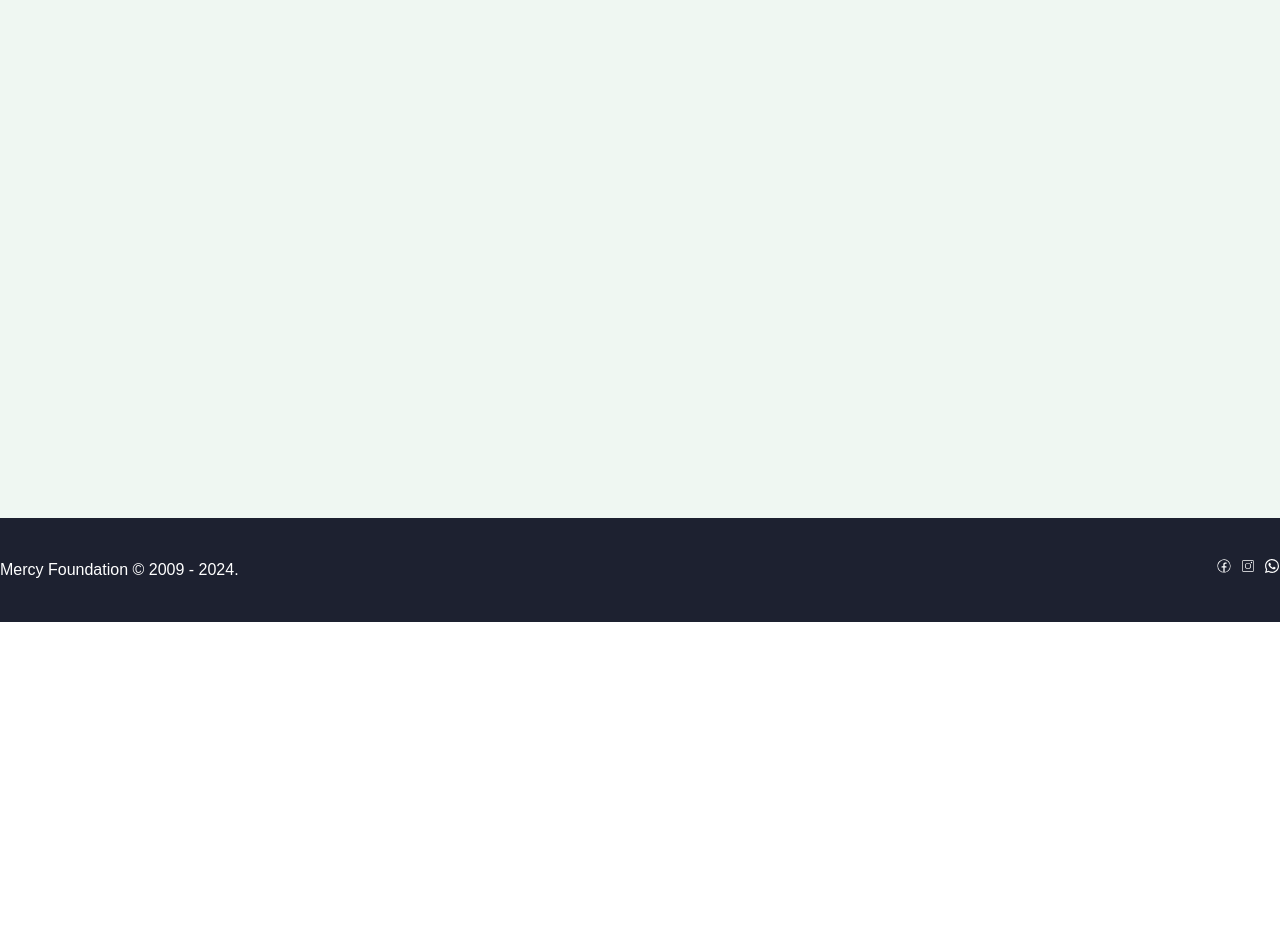
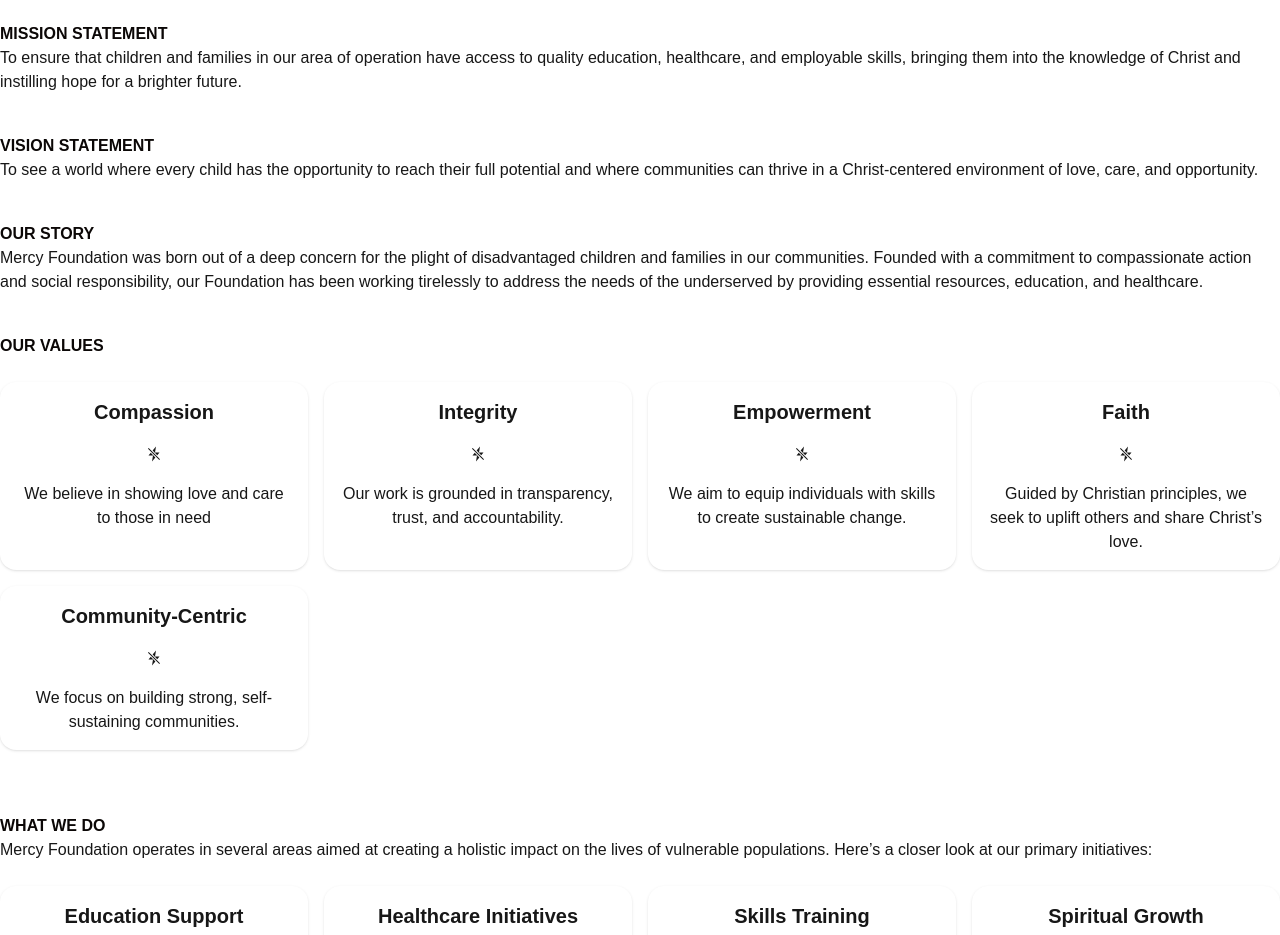
Before and after one commit to uniquetheo/mercyfoundation, a Next.js app: page /about in a window 1280 px wide. Shown: the part 282-1217 px from the top of the page. Before the commit the page ends 904 px from the top, so only its background shows below. Built offline with nearby package versions, Linux system fonts and the light colour scheme.

Commit message:
feat: About us page content

```diff
--- a/app/about/page.jsx
+++ b/app/about/page.jsx
@@ -1,10 +1,105 @@
+import BannerCTASection from "@/components/BannerCTA";
+import Section from "@/components/ui/Section";
+import SectionTitle from "@/components/ui/SectionTitle";
+import {
+  activities,
+  getInvolved,
+  meetOurTeam,
+  mission,
+  ourImpact,
+  ourStory,
+  ourValues,
+  values,
+  vision,
+  whatWeDo,
+} from "@/data/dummy";
 import React from "react";
 
 const AboutPage = () => {
   return (
-    <section className="w-full min-h-[calc(100vh-80px)] bg-light-1">
-      <div className="container mx-auto px-4 sm:px-0">
-        <h1 className="page-header">Volunteer Page</h1>
+    <section className="w-full min-h-[calc(100vh-80px)] ">
+      <div className="page-header w-full  bg-light-1">
+        <h2 className="text-center text-3xl text-balance font-extrabold py-8">
+          About Us
+        </h2>
+      </div>
+      <div className="container mx-auto px-4 sm:px-0 py-8 bg-white">
+        <div className="content">
+          <div className="intro">
+            <span>Making a Difference in the Lives of Those in Need</span>
+            <p>
+              &quot;At Mercy Foundation, we are driven by a mission to uplift
+              underprivileged communities through access to quality education,
+              healthcare, and skills training. Our ultimate goal is to empower
+              individuals and foster sustainable change while sharing the love
+              of Christ.&quot;
+            </p>
+          </div>
+          <div className="mission-vision">
+            <Section
+              title={mission[0].title}
+              description={mission[0].description}
+            />
+            <Section
+              title={vision[0].title}
+              description={vision[0].description}
+            />
+          </div>
+          <Section
+            title={ourStory[0].title}
+            description={ourStory[0].description}
+          />
+
+          {/* <div className="our-values">
+            <SectionTitle>Our Values</SectionTitle>
+            {values.map((value, index) => (
+              <div key={index}>
+                <h3>{value.title}</h3>
+                <span>{value.description}</span>
+              </div>
+            ))}
+          </div> */}
+          {/* <section className="what-we-do">
+            <h2>What We Do</h2>
+            <p>
+              Mercy Foundation operates in several areas aimed at creating a
+              holistic impact on the lives of vulnerable populations.
+              Here&quot;s a closer look at our primary initiatives:
+            </p>
+            <div>
+              {activities.map((item, index) => (
+                <div key={index}>
+                  <h3>{item.title}</h3>
+                  <span>{item.description}</span>
+                </div>
+              ))}
+            </div>
+          </section> */}
+          <Section
+            title={ourValues[0].title}
+            cardSource={ourValues[1].values}
+          />
+          <Section
+            title={whatWeDo[0].title}
+            description={whatWeDo[0].description}
+            cardSource={whatWeDo[1].activities}
+          />
+          <Section
+            title={ourImpact[0].title}
+            description={ourImpact[0].description}
+          />
+
+          <Section
+            title={meetOurTeam[0].title}
+            description={meetOurTeam[0].description}
+          />
+          <Section
+            title={getInvolved.title}
+            description={getInvolved.description}
+          />
+
+          <BannerCTASection />
+        </div>
       </div>
     </section>
   );
--- a/app/globals.css
+++ b/app/globals.css
@@ -31,3 +31,20 @@ body {
   text-transform: uppercase;
   font-weight: 700;
 }
+
+.card-container {
+  display: grid;
+  grid-template-columns: 1fr;
+  gap: 16px;
+
+  @media (min-width: 470px) {
+    grid-template-columns: repeat(2, minmax(0, 1fr));
+  }
+
+  @media (min-width: 640px) {
+    grid-template-columns: repeat(3, minmax(0, 1fr));
+  }
+  @media (min-width: 1024px) {
+    grid-template-columns: repeat(4, minmax(0, 1fr));
+  }
+}
--- a/app/programs/page.jsx
+++ b/app/programs/page.jsx
@@ -2,10 +2,13 @@ import React from "react";
 
 const ProgramsPage = () => {
   return (
-    <section className="w-full min-h-[calc(100vh-80px)] bg-light-1">
-      <div className="container mx-auto px-4 sm:px-0">
-        <h1 className="page-header">Programs Page</h1>
+    <section className="w-full min-h-[calc(100vh-80px)] ">
+      <div className="page-header w-full  bg-light-1">
+        <h2 className="text-center text-3xl text-balance font-extrabold py-8">
+          Programmes
+        </h2>
       </div>
+      <div className="container mx-auto px-4 sm:px-0 bg-white">content</div>
     </section>
   );
 };
--- a/components/BannerCTA.jsx
+++ b/components/BannerCTA.jsx
@@ -18,8 +18,8 @@ const BannerCTASection = () => {
               difference.
             </p>
             <div className="flex gap-8">
-              <button className="btn btn-primary">Join as a Volunteer</button>
-              <button className="btn btn-secondary">Donate</button>
+              <button className="btn btn-primary">Join as Today</button>
+              <button className="btn btn-secondary">Make an Impact</button>
             </div>
           </div>
         </div>
--- a/components/StatsSection.jsx
+++ b/components/StatsSection.jsx
@@ -4,7 +4,7 @@ const StatsSection = () => {
   return (
     <section className="bg-dark-slate">
       <div className="container mx-auto px-4 md:px-0 py-10">
-        <div className="flex w-full justify-between">
+        <div className="flex w-full max-w-[600px] mx-auto justify-between">
           <div className="item w-[150px] flex flex-col gap-3 items-center bg-white p-4 rounded-2xl">
             <span className="text-3xl font-extrabold text-blue-800">8</span>
             <h3 className="font-bold">Volunteers</h3>
--- /dev/null
+++ b/components/ui/Section.jsx
@@ -0,0 +1,31 @@
+import { IoFlashOffSharp } from "react-icons/io5";
+import SectionTitle from "./SectionTitle";
+import { Hospital } from "lucide";
+
+const Section = ({ title, description, cardSource }) => {
+  // console.log("source:::", cardSource);
+  return (
+    <section className="py-5">
+      <SectionTitle>{title}</SectionTitle>
+      <p>{description}</p>
+      {cardSource && (
+        <div className="card-container py-6">
+          {cardSource.map((item, index) => (
+            <div
+              key={index}
+              className="bg-white p-4 text-center shadow rounded-2xl w-full min-w-[150px]"
+            >
+              <h4 className="text-balance text-xl font-bold">{item.title}</h4>
+              <div className="w-full flex items-center justify-center py-5">
+                <IoFlashOffSharp />
+              </div>
+              <span>{item.description}</span>
+            </div>
+          ))}
+        </div>
+      )}
+    </section>
+  );
+};
+
+export default Section;
--- /dev/null
+++ b/components/ui/SectionTitle.jsx
@@ -0,0 +1,7 @@
+import React, { Children } from "react";
+
+const SectionTitle = ({ children }) => {
+  return <span className="section-header">{children}</span>;
+};
+
+export default SectionTitle;
--- a/data/dummy.js
+++ b/data/dummy.js
@@ -68,3 +68,113 @@ export const projects = [
     imageUrl: "/images/children-with-bread.jpg",
   },
 ];
+
+export const mission = [
+  {
+    title: "Mission Statement",
+    description:
+      "To ensure that children and families in our area of operation have access to quality education, healthcare, and employable skills, bringing them into the knowledge of Christ and instilling hope for a brighter future.",
+  },
+];
+
+export const vision = [
+  {
+    title: "Vision Statement",
+    description:
+      "To see a world where every child has the opportunity to reach their full potential and where communities can thrive in a Christ-centered environment of love, care, and opportunity.",
+  },
+];
+
+export const ourStory = [
+  {
+    title: "Our Story",
+    description:
+      "Mercy Foundation was born out of a deep concern for the plight of disadvantaged children and families in our communities. Founded with a commitment to compassionate action and social responsibility, our Foundation has been working tirelessly to address the needs of the underserved by providing essential resources, education, and healthcare.",
+  },
+];
+
+export const ourImpact = [
+  {
+    title: "Our Impact",
+    description:
+      "A picture is worth a thousand words, and so is a story. Over the years, Mercy Foundation has touched countless lives, from helping children stay in school to empowering families with vital resources. Here’s what we’ve accomplished so far and how your support continues to make a difference.",
+  },
+];
+
+export const getInvolved = [
+  {
+    title: "Get Involved",
+    description:
+      "Together, we can make an even greater impact. Whether you’re looking to volunteer, partner, or donate, there are many ways to join our mission. Learn more about how you can get involved and be a part of the change.",
+  },
+];
+
+export const meetOurTeam = [
+  {
+    title: "Meet Our Team",
+    description:
+      "Meet the dedicated individuals behind Mercy Foundation who work tirelessly to drive our mission forward. Our team is passionate about making a lasting difference and committed to each and every child, family, and community we serve.",
+  },
+];
+
+export const values = [
+  {
+    title: "Compassion",
+    description: "We believe in showing love and care to those in need",
+  },
+  {
+    title: "Integrity",
+    description:
+      "Our work is grounded in transparency, trust, and accountability.",
+  },
+  {
+    title: "Empowerment",
+    description:
+      "We aim to equip individuals with skills to create sustainable change.",
+  },
+  {
+    title: "Faith",
+    description:
+      "Guided by Christian principles, we seek to uplift others and share Christ’s love.",
+  },
+  {
+    title: "Community-Centric",
+    description: "We focus on building strong, self-sustaining communities.",
+  },
+];
+
+export const activities = [
+  {
+    title: "Education Support",
+    description:
+      "Providing scholarships, supplies, and mentorship programs for underprivileged children.",
+  },
+  {
+    title: "Healthcare Initiatives",
+    description:
+      "Facilitating access to medical care, health screenings, and essential health resources.",
+  },
+  {
+    title: "Skills Training",
+    description:
+      "Offering programs in vocational training and personal development to foster employable skills.",
+  },
+  {
+    title: "Spiritual Growth",
+    description:
+      "Creating opportunities to share the message of Christ through community outreach, discipleship programs, and church partnerships.",
+  },
+];
+
+export const ourValues = [{ title: "Our Values" }, { values }];
+
+export const whatWeDo = [
+  {
+    title: "What We Do",
+    description:
+      "Mercy Foundation operates in several areas aimed at creating a holistic impact on the lives of vulnerable populations. Here’s a closer look at our primary initiatives:",
+  },
+  { activities },
+];
+
+export const sion = [{ title: "", description: "" }];
```
Also changed, not shown: app/volunteer/page.jsx (+6 -3 lines), 1 other file (tests, documents, lock files or other folders).
